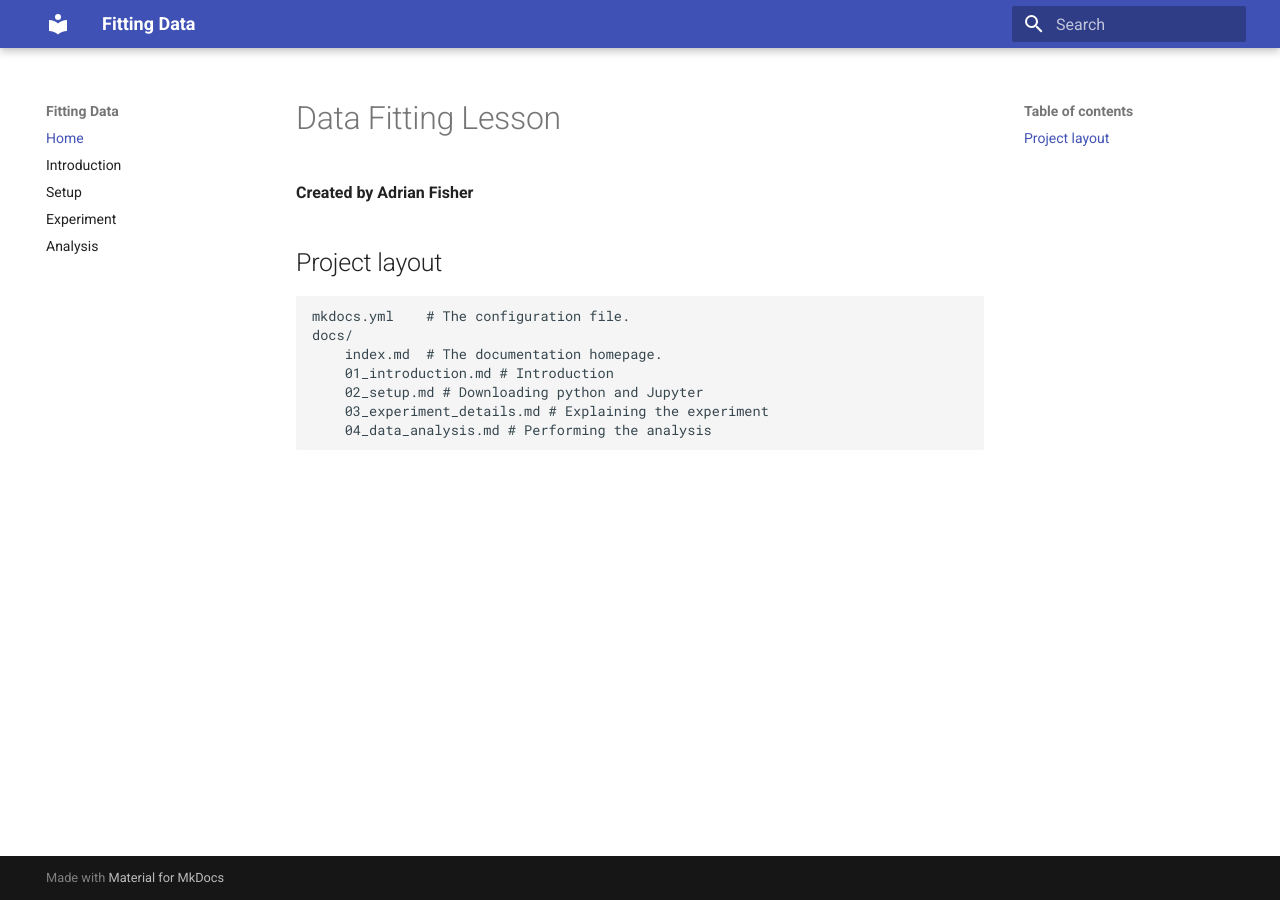
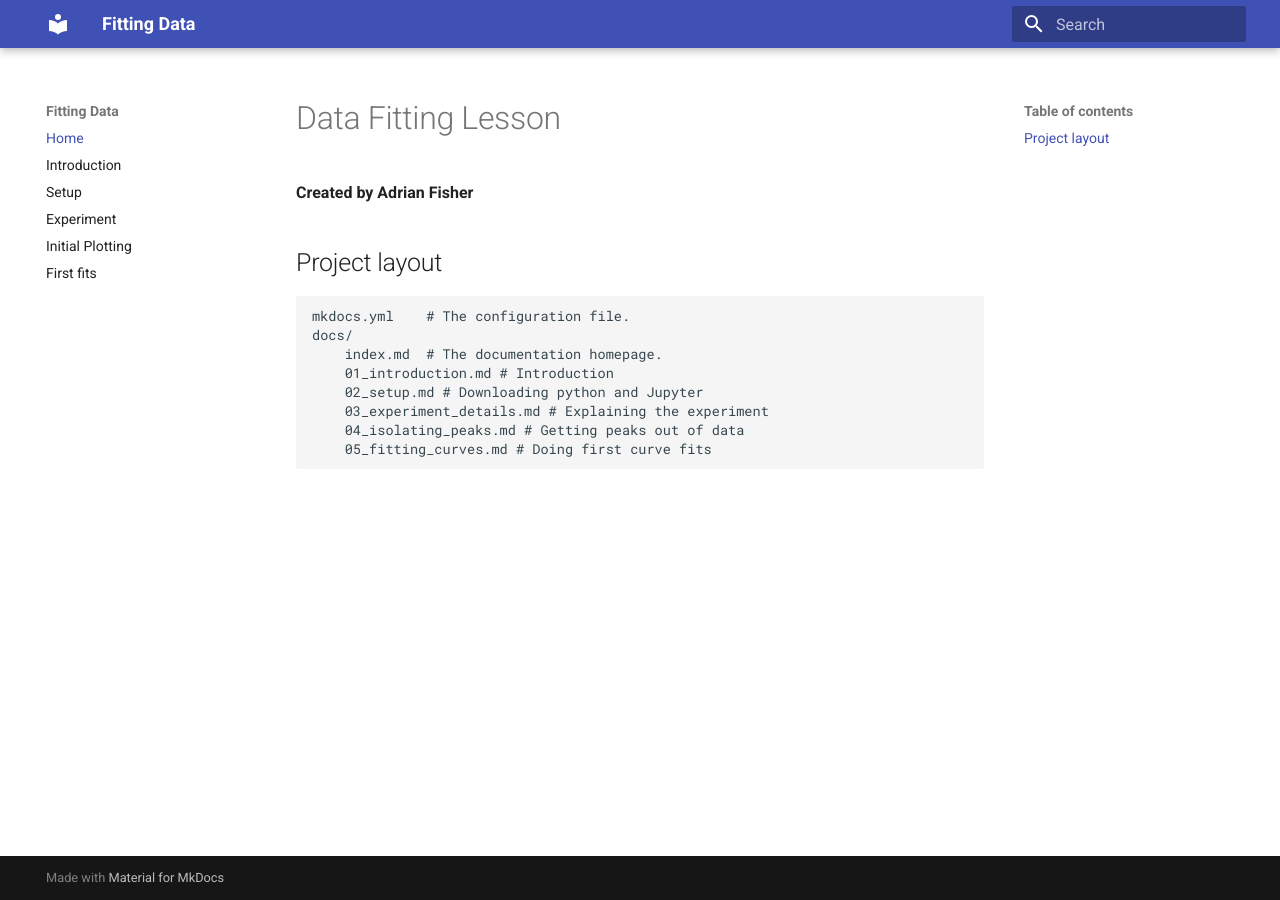
Before and after one commit to det-lab/data-fitting, an MkDocs documentation site: the page built from docs/index.md, in a window 1280 px wide. Built offline with MkDocs 1.6.1 and Material for MkDocs 9.7.7, drawn with Linux system fonts in a browser that asks for light colours.

Commit message:
Fixing file name. Updating index and yml files.

```diff
--- a/docs/index.md
+++ b/docs/index.md
@@ -9,4 +9,5 @@
         01_introduction.md # Introduction
         02_setup.md # Downloading python and Jupyter
         03_experiment_details.md # Explaining the experiment
-        04_data_analysis.md # Performing the analysis
+        04_isolating_peaks.md # Getting peaks out of data
+        05_fitting_curves.md # Doing first curve fits
--- a/mkdocs.yml
+++ b/mkdocs.yml
@@ -4,7 +4,8 @@ nav:
   - Introduction: 01_introduction.md
   - Setup: 02_setup.md
   - Experiment: 03_experiment_details.md
-  - Analysis: 04_data_analysis.md
+  - Initial Plotting: 04_isolating_peaks.md
+  - First fits: 05_fitting_curves.md
 
 theme:
   name: material
```
Also changed, not shown: docs/04_isolating_peaks.md (renamed from docs/04_isolating peaks.md).
